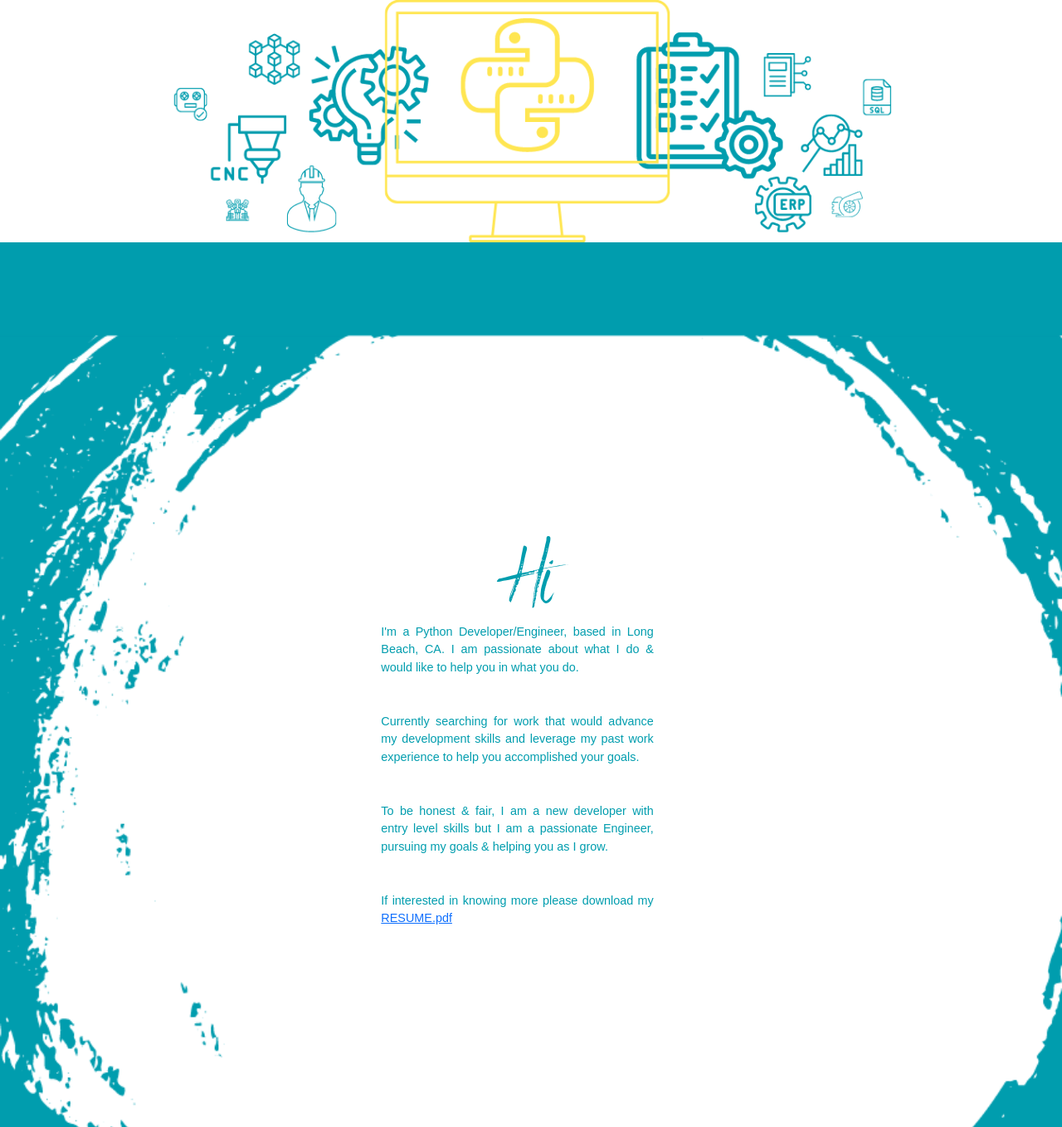
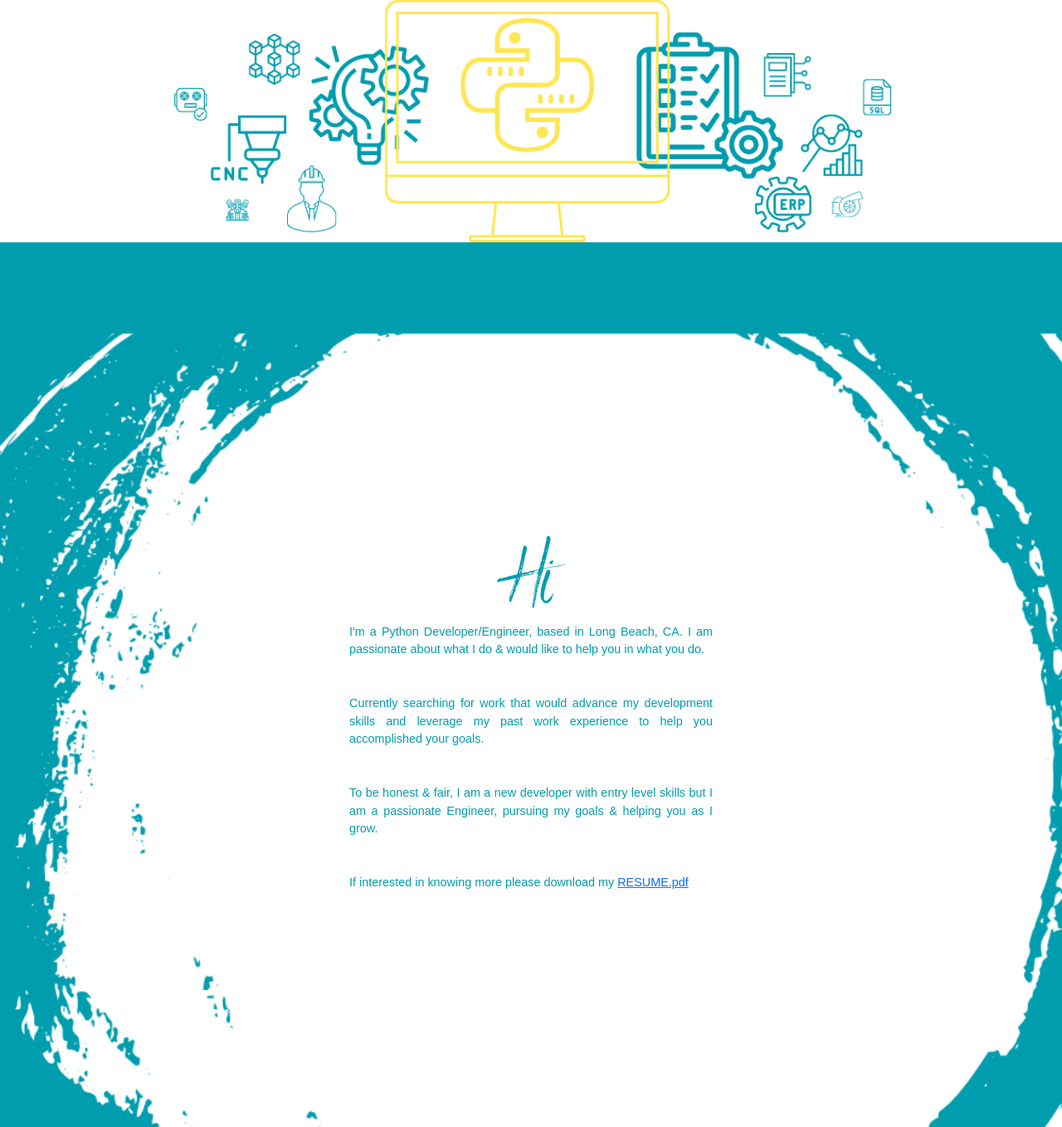
Before and after one commit to GOGetSUM/Profile_website, a Flask app: page / in a window 1280 px wide. Shown: the part 965-2323 px from the top of the page at 83% size. Run offline with Flask 2, Linux system fonts and the light colour scheme; parts of the project's set-up code (start-up, migrations or seed data) failed here and were passed over; some libraries are stand-ins or nearby versions.

Commit message:
fix bugs

```diff
--- a/static/css/styles3.css
+++ b/static/css/styles3.css
@@ -370,8 +370,8 @@ a.has-text-danger:hover, a.has-text-danger:focus { color: #ee1742 !important; }
 
 .has-margin {
     margin-bottom:3em;
-    margin-left:17%;
-    width:60%;
+    margin-left:10%;
+    width:80%;
 }
 
 
@@ -412,4 +412,4 @@ margin-left:12%;
 a .container {position:center;}
 
 #foto { height:calc(50% + 1vw + 1vh)}
-#dicho { height:calc(30% + 1vw + 1vh)}
+#dicho { height:calc(22% + .8vw + 1vh)}
--- a/templates/index.html
+++ b/templates/index.html
@@ -183,6 +183,8 @@
             </div>
         </div>
     </section>
+             <div style="height:300px;background-color:white;">
+             </div>
     <section class="section Contact" id="Contact">
             <div class="two-column col-lg-12 col-md-12 col-sm-12" >
                 <a class="photo-contacts-links col-lg-5 col-md-6 col-sm-6" style="display: inline-block;">
```
